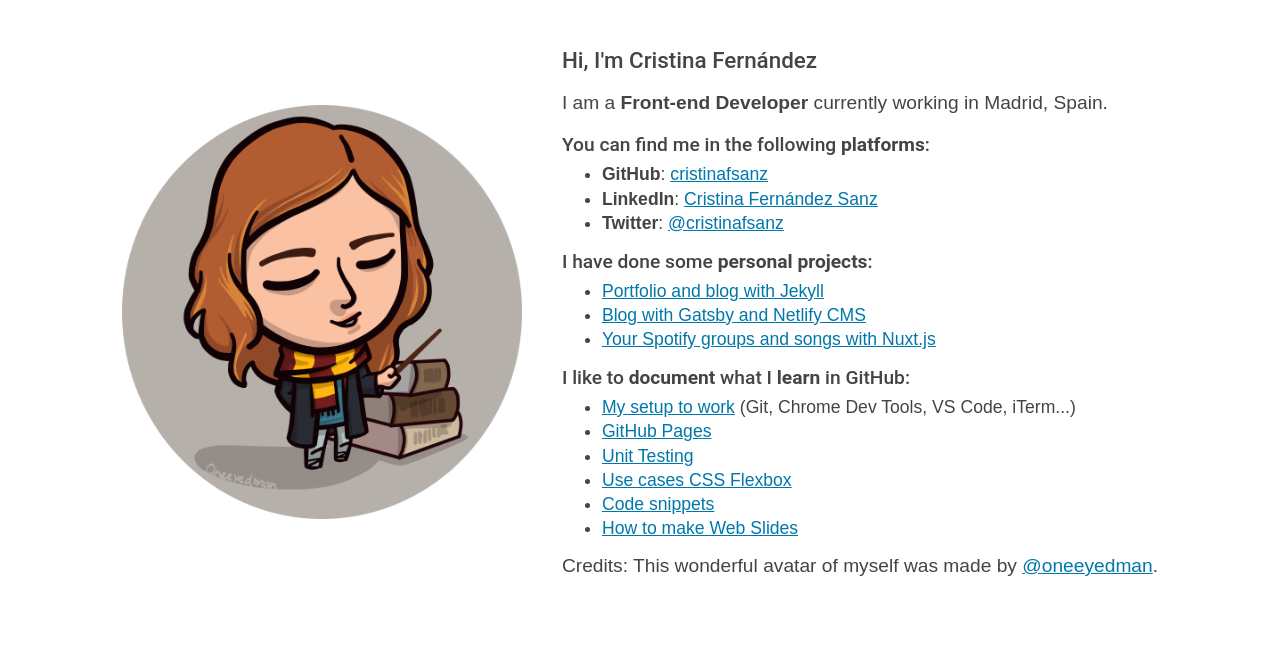
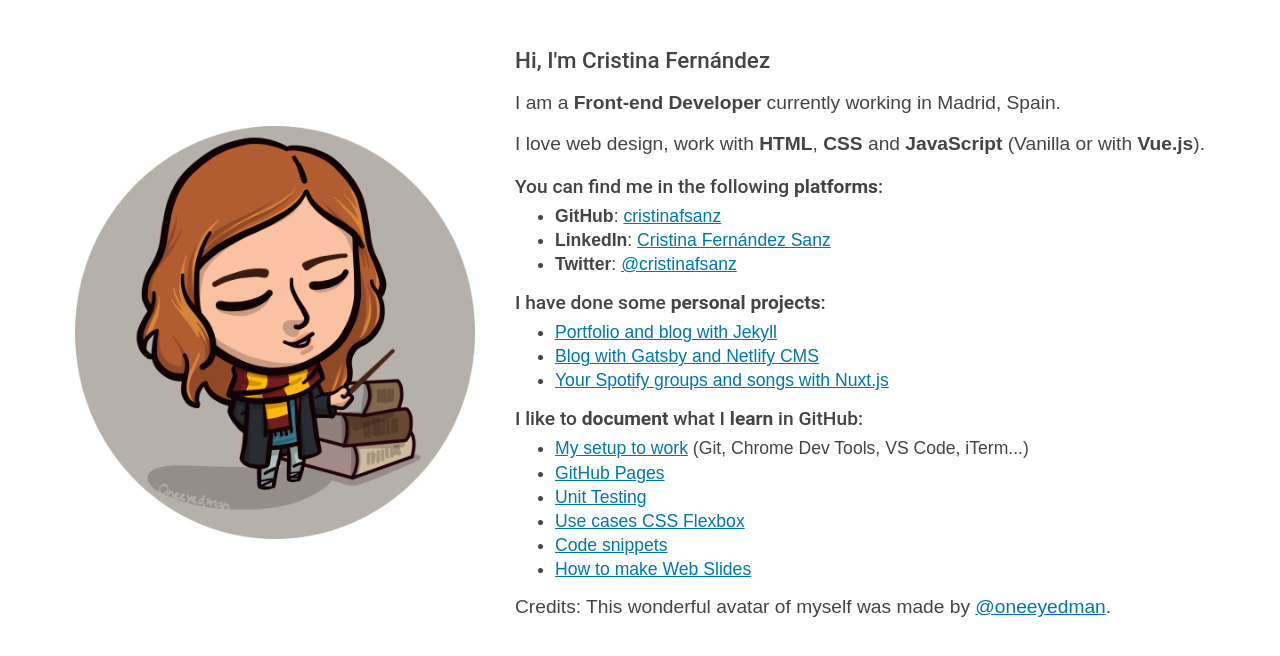
Before and after one commit to cristinafsanz/cristinafsanz.github.io, a plain HTML site: page index.html in a window 1280 px wide. Drawn offline with Linux system fonts and the light colour scheme.

Commit message:
Update portfolio

```diff
--- a/index.html
+++ b/index.html
@@ -20,6 +20,7 @@
         <div class="description">
             <h1>Hi, I'm Cristina Fernández</h1>
             <p>I am a <strong>Front-end Developer</strong> currently working in Madrid, Spain.</p>
+            <p>I love web design, work with <strong>HTML</strong>, <strong>CSS</strong> and <strong>JavaScript</strong> (Vanilla or with <strong>Vue.js</strong>).</p>
             <h2>You can find me in the following <strong>platforms</strong>:</h2>
             <ul>
                 <li><strong>GitHub</strong>: <a href="https://github.com/cristinafsanz">cristinafsanz</a></li>
```
